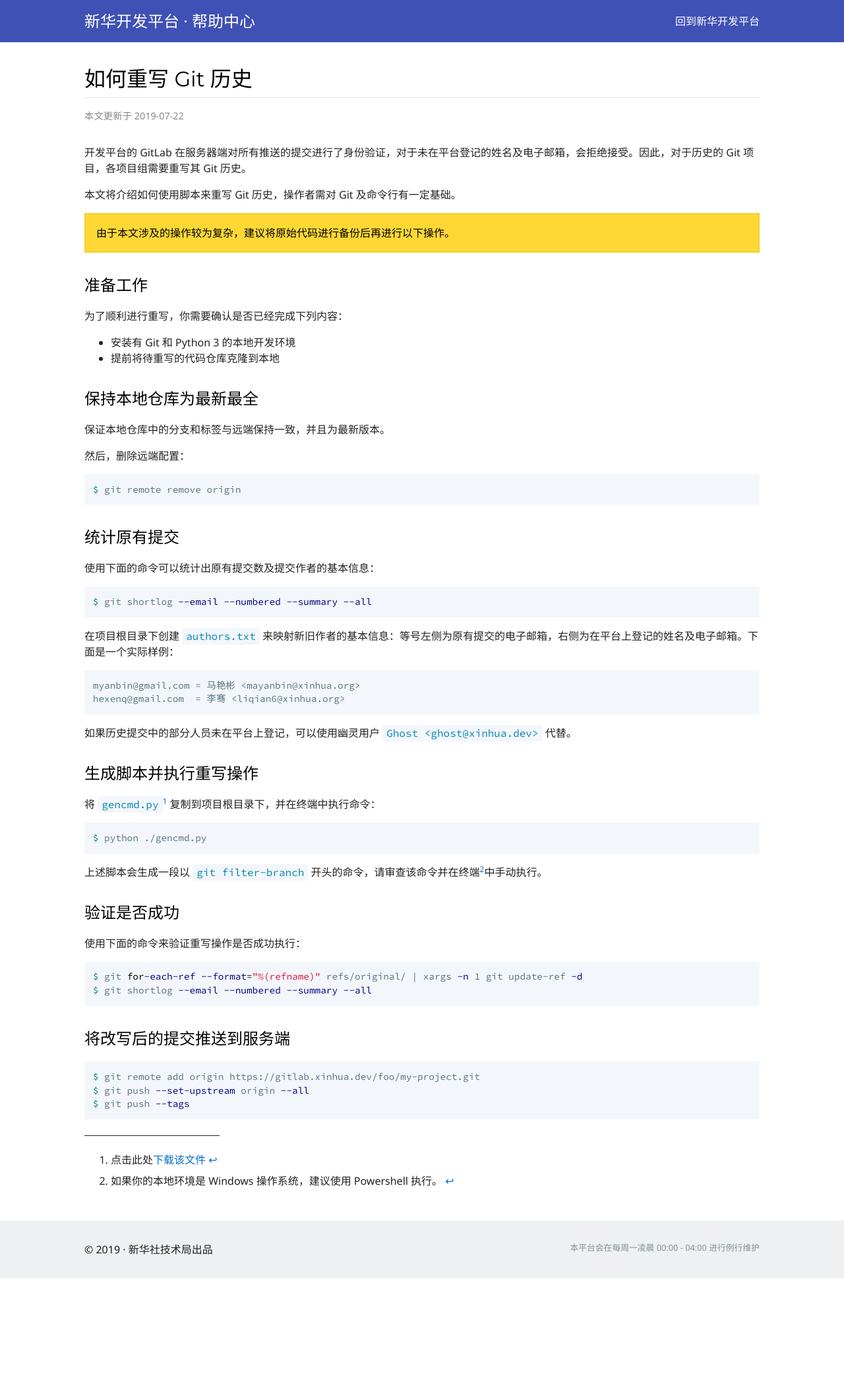
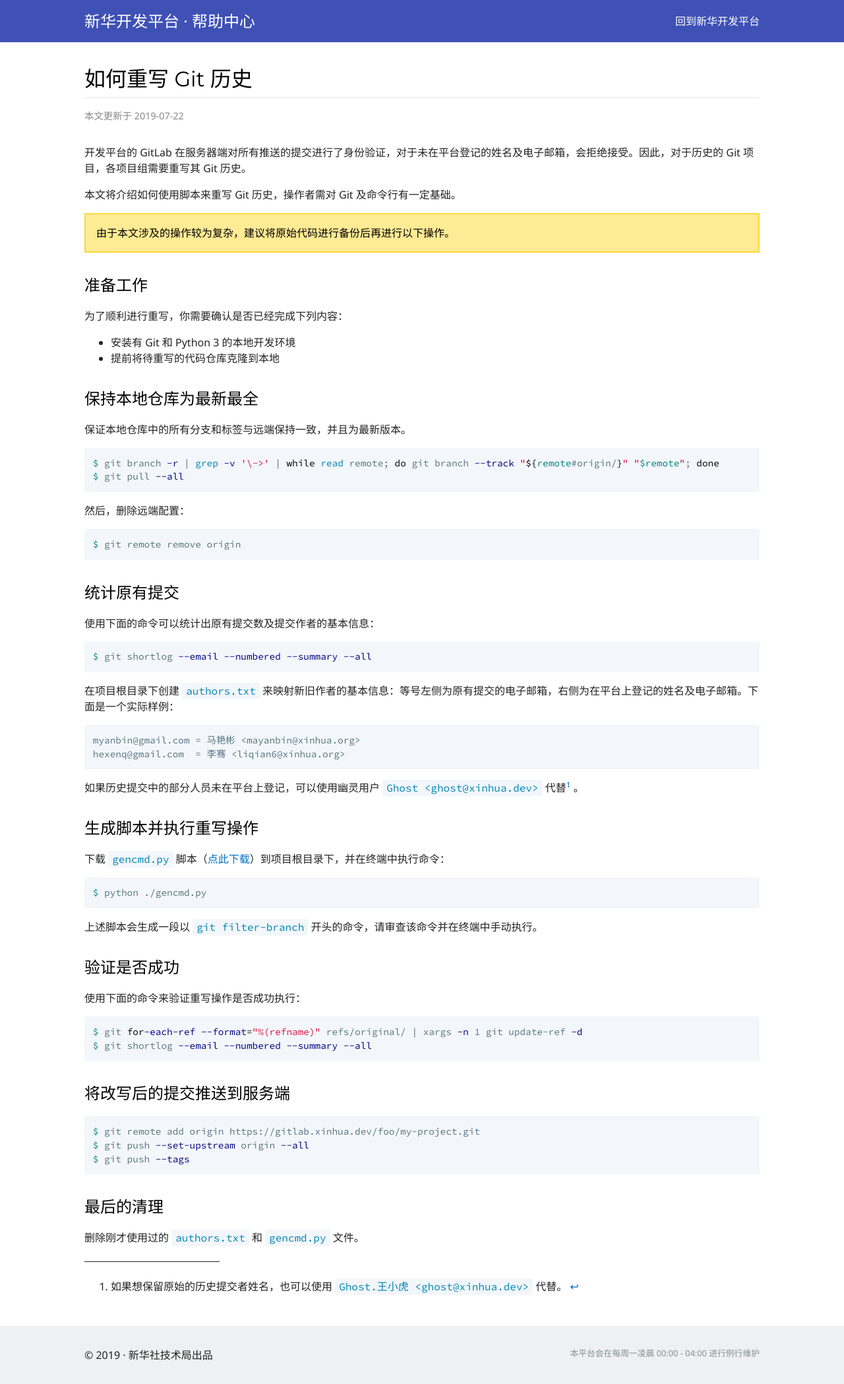
Before and after one commit to myanbin/guides, a Jekyll site: the page built from _posts/2019-07-09-rewrite-git-history.md, in a window 1280 px wide. Shown: the whole page at 66% size. Built offline with Jekyll 4.4.1, drawn with Linux system fonts in a browser that asks for light colours; before the commit the page ends 1938 px from its top, so only the background shows below that.

Commit message:
docs(gitlab): 更新重写 git 历史的文档

````diff
--- a/_posts/2019-07-09-rewrite-git-history.md
+++ b/_posts/2019-07-09-rewrite-git-history.md
@@ -23,7 +23,12 @@ index: 101
 
 ## 保持本地仓库为最新最全
 
-保证本地仓库中的分支和标签与远端保持一致，并且为最新版本。
+保证本地仓库中的所有分支和标签与远端保持一致，并且为最新版本。
+
+```sh
+$ git branch -r | grep -v '\->' | while read remote; do git branch --track "${remote#origin/}" "$remote"; done
+$ git pull --all
+```
 
 然后，删除远端配置：
 
@@ -46,17 +51,17 @@ myanbin@gmail.com = 马艳彬 <mayanbin@xinhua.org>
 hexenq@gmail.com  = 李骞 <liqian6@xinhua.org>
 ```
 
-如果历史提交中的部分人员未在平台上登记，可以使用幽灵用户 `Ghost <ghost@xinhua.dev>` 代替。
+如果历史提交中的部分人员未在平台上登记，可以使用幽灵用户 `Ghost <ghost@xinhua.dev>` 代替[^1] 。
 
 ## 生成脚本并执行重写操作
 
-将 `gencmd.py`[^1] 复制到项目根目录下，并在终端中执行命令：
+下载 `gencmd.py` 脚本（[点此下载](https://gitlab.xinhua.dev/xinhua/guides/snippets/1/raw)）到项目根目录下，并在终端中执行命令：
 
 ```sh
 $ python ./gencmd.py
 ```
 
-上述脚本会生成一段以 `git filter-branch` 开头的命令，请审查该命令并在终端[^2]中手动执行。
+上述脚本会生成一段以 `git filter-branch` 开头的命令，请审查该命令并在终端中手动执行。
 
 ## 验证是否成功
 
@@ -75,5 +80,8 @@ $ git push --set-upstream origin --all
 $ git push --tags
 ```
 
-[^1]: 点击此处[下载该文件](https://gitlab.xinhua.dev/xinhua/guides/snippets/1/raw)
-[^2]: 如果你的本地环境是 Windows 操作系统，建议使用 Powershell 执行。
+## 最后的清理
+
+删除刚才使用过的 `authors.txt` 和 `gencmd.py` 文件。
+
+[^1]: 如果想保留原始的历史提交者姓名，也可以使用 `Ghost.王小虎 <ghost@xinhua.dev>` 代替。
--- a/assets/css/cayman.css
+++ b/assets/css/cayman.css
@@ -428,8 +428,8 @@ a {
   padding: 1rem;
   margin: 0;
   color: #000;
-  background-color: #fdd835;
-  border: 2px solid #f5d02c;
+  background-color: #ffeb94;
+  border: 2px solid #fbd83c;
 }
 .main-content blockquote > :first-child {
   margin-top: 0;
````
Also changed, not shown: download.md (+1 -1 lines).
